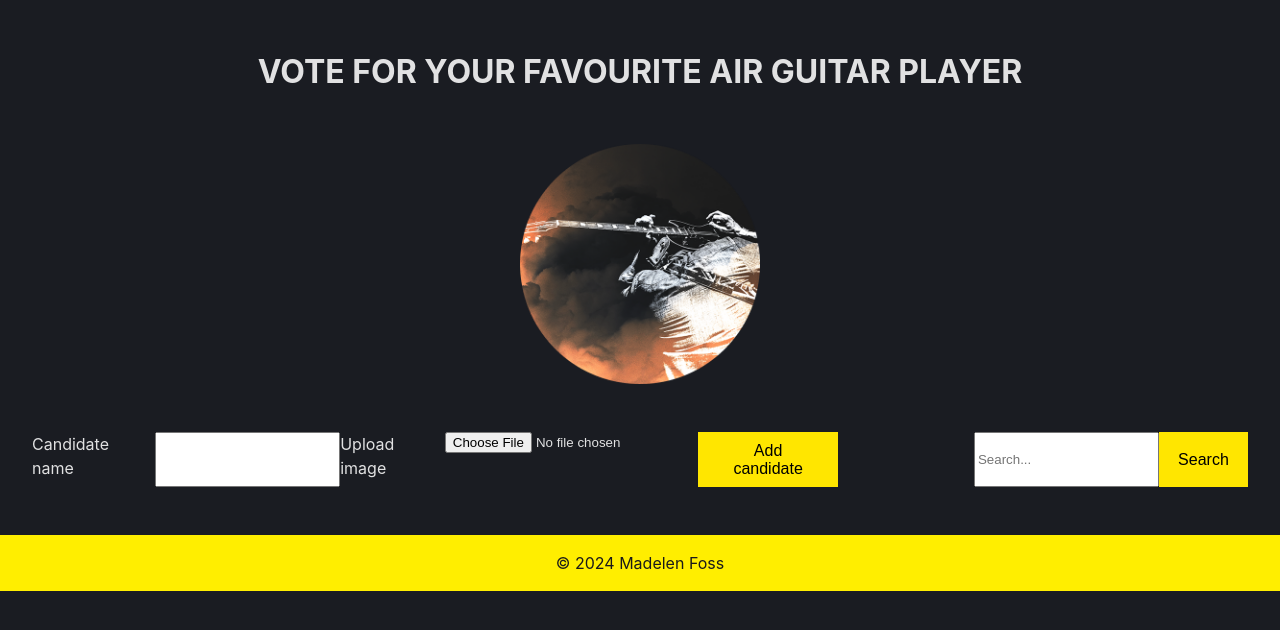
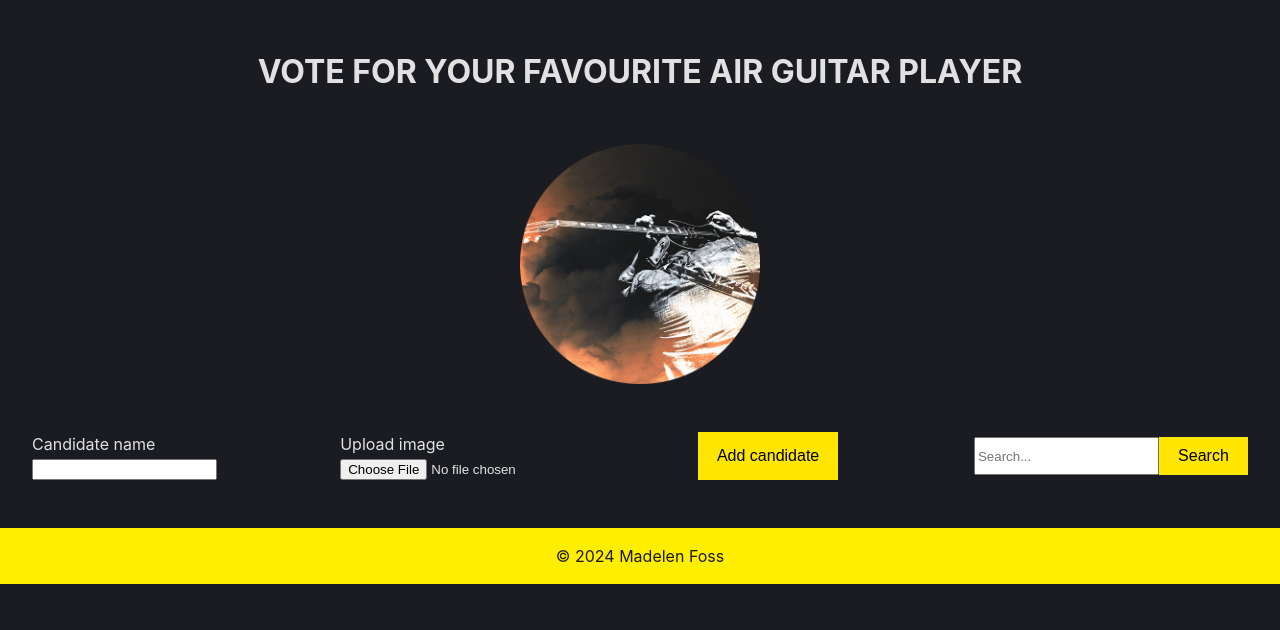
Before and after one commit to madelenfoss/voting-app, a React (Vite) app: page / in a window 1280 px wide. Shown: the top 630 px of the page. Built offline with nearby package versions, Linux system fonts and the light colour scheme.

Commit message:
Added new classnames to candidate related tags

```diff
--- a/src/components/Candidates.jsx
+++ b/src/components/Candidates.jsx
@@ -38,25 +38,28 @@ const Candidates = () => {
     <>
       <div className="add-search">
         <form className="addbar" onSubmit={handleSubmit}>
-          <label htmlFor="candidate_name">Candidate name</label>
+          <div className="candidate_name">
+            <label htmlFor="candidate">Candidate name</label>
             <input
-            id="candidate_name"
+              id="candidate"
               type="text"
               value={name}
               onChange={(e) => setName(e.target.value)}
             />
-          <label htmlFor="candidate-image">Upload image</label>
+          </div>
+          <div className="candidate_image">
+            <label htmlFor="image">Upload image</label>
             <input
-            id="candidate-image"
+              id="image"
               type="file"
               accept="image/*"
               onChange={(e) => setImage(e.target.files[0])}
             />
+          </div>
           <button onClick={addCandidate}>
             Add candidate
           </button>
         </form>
-
 
         <form className="searchbar">
           <label htmlFor="search"></label>
@@ -69,9 +72,9 @@ const Candidates = () => {
         </form>
       </div>
 
-      <ul className="candidate_list">
+      <ul className="candidate_ul">
         {candidates.map((candidate) => (
-          <li key={candidate.id} className="candidate">
+          <li key={candidate.id} className="candidate_li">
             <div className="candidate-info">
               <h2>{candidate.name}</h2>
               <img src={candidate.image} alt={candidate.name}/>
--- a/src/index.css
+++ b/src/index.css
@@ -40,6 +40,7 @@ h1 {
   margin: 2rem auto;
   width: 100%;
   justify-content: space-between;
+  align-items: center;
 }
 
 .addbar {
@@ -57,7 +58,7 @@ h1 {
   padding: 1rem 2rem;
 }
 
-.candidate_list {
+.candidate_ul {
   list-style: none;
 }
 
```
Lines whose indentation alone changed are shown as unchanged.
